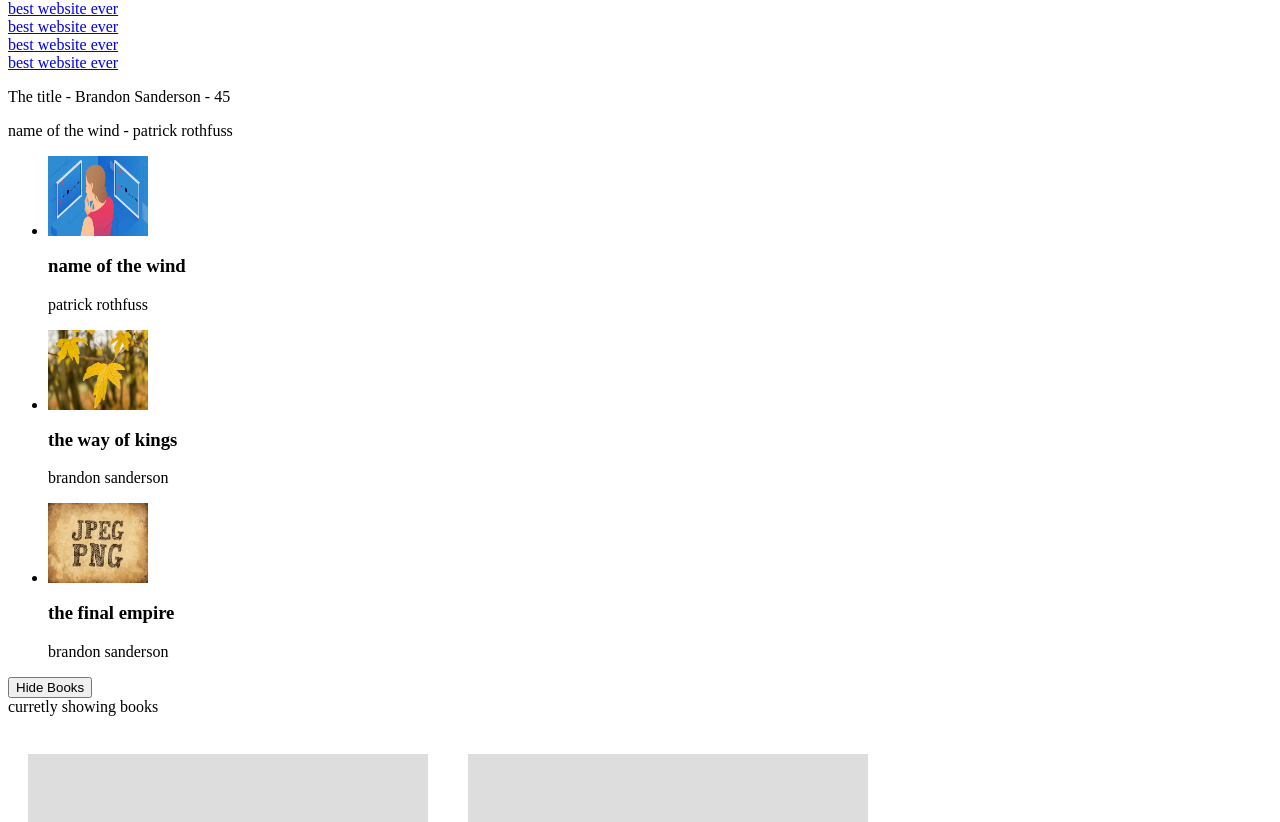
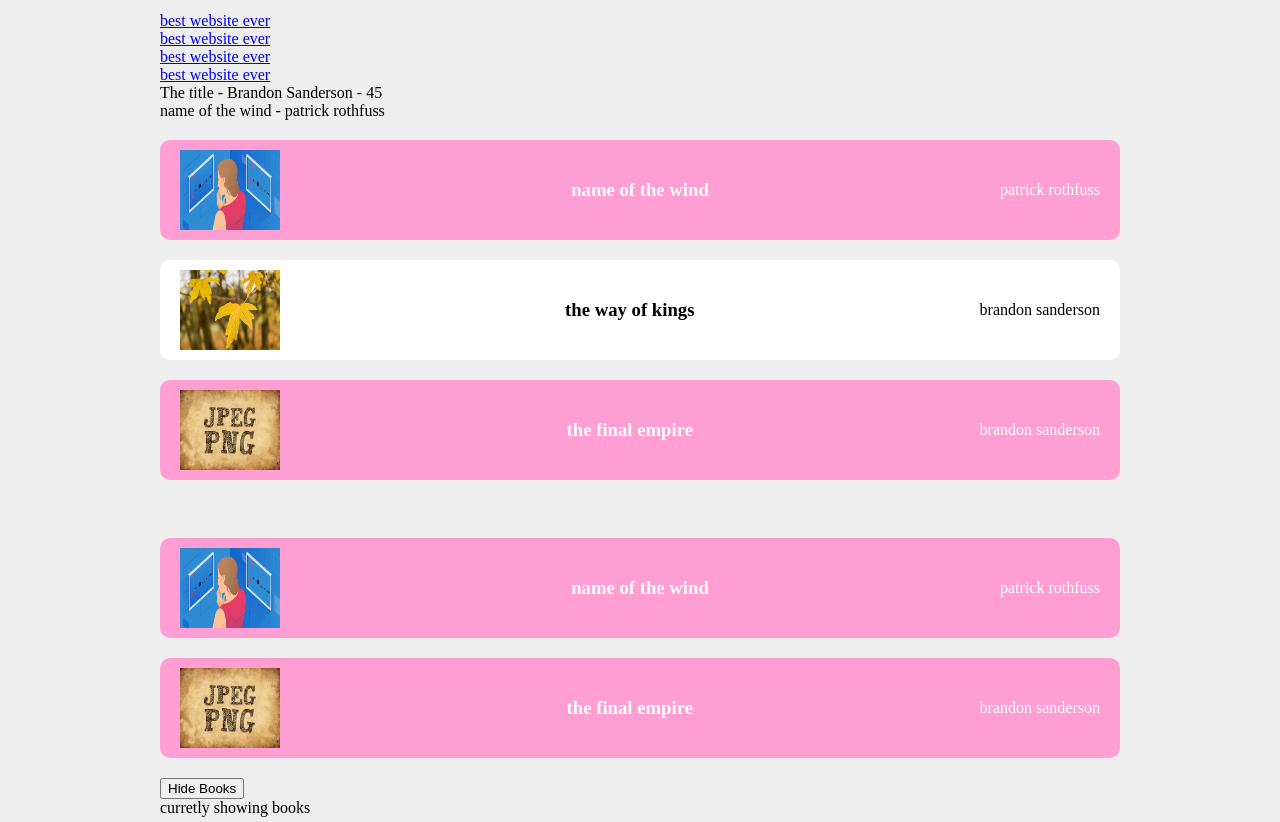
Before and after one commit to okamoto-tosei/Vue-lesson, a plain HTML site: page index.html in a window 1280 px wide. Shown: the part 66-888 px from the top of the page. Drawn offline with nearby package versions, Linux system fonts and the light colour scheme.

Commit message:
filterの実装VUE

```diff
--- a/app.js
+++ b/app.js
@@ -13,16 +13,19 @@ const app = Vue.createApp({
           title: 'name of the wind',
           author: 'patrick rothfuss',
           img: 'assets/1.jpeg',
+          isFav: true,
         },
         {
           title: 'the way of kings',
           author: 'brandon sanderson',
           img: 'assets/2.jpeg',
+          isFav: false,
         },
         {
           title: 'the final empire',
           author: 'brandon sanderson',
           img: 'assets/3.jpeg',
+          isFav: true,
         },
       ],
     };
@@ -42,6 +45,15 @@ const app = Vue.createApp({
       this.x = e.offsetX;
       this.y = e.offsetY;
     },
+    boolChange(item) {
+      console.log(item);
+      item.isFav = !item.isFav;
+    },
+  },
+  computed: {
+    filteredBooks() {
+      return this.books.filter((book) => book.isFav);
+    },
   },
 });
 
--- a/index.html
+++ b/index.html
@@ -6,6 +6,31 @@
     <title>Learning Vue</title>
     <script src="https://unpkg.com/vue@3.0.2"></script>
     <style>
+      body {
+        background: #eee;
+        max-width: 960px;
+        margin: 20px auto;
+      }
+      p,
+      h3,
+      ul {
+        margin: 0;
+        padding: 0;
+      }
+      li {
+        list-style-type: none;
+        background: #fff;
+        margin: 20px auto;
+        padding: 10px 20px;
+        border-radius: 10px;
+        display: flex;
+        align-items: center;
+        justify-content: space-between;
+      }
+      li.fav {
+        background: #ff9ed2;
+        color: white;
+      }
       .box {
         padding: 100px 0;
         width: 400px;
@@ -45,11 +70,39 @@
           <!-- item in book = itemはbooksから渡ってくるobjを格納する変数なのでbookやvalueなどの変数名でも可能 -->
           <!-- item in book = in はitemをいれる公文なので変えるの不可 -->
           <!-- item in book = booksはapp.jsに記述している配列のデータ名 -->
-          <li v-for="item in books">
+
+          <!-- {fav: item.isFav} はisFavがtrueであればclassにfavを適用する -->
+          <li
+            @click="boolChange(item)"
+            v-for="item in books"
+            :class="{fav: item.isFav}"
+          >
             <!-- item.titleのitemは、item in booksのitem部分と同じ  -->
-            <img width="100" height="80" :src="item.img" :alt="item.title" />
+            <img
+              width="100"
+              height="80"
+              v-bind:src="item.img"
+              v-bind:alt="item.title"
+            />
             <h3>{{ item.title }}</h3>
             <p>{{ item.author }}</p>
+          </li>
+        </ul>
+        <br />
+        <ul>
+          <li
+            @click="boolChange(book)"
+            v-for="book in filteredBooks"
+            v-bind:class="{fav: book.isFav}"
+          >
+            <img
+              width="100"
+              height="80"
+              v-bind:src="book.img"
+              v-bind:alt="book.title"
+            />
+            <h3>{{ book.title }}</h3>
+            <p>{{ book.author }}</p>
           </li>
         </ul>
       </div>
```
